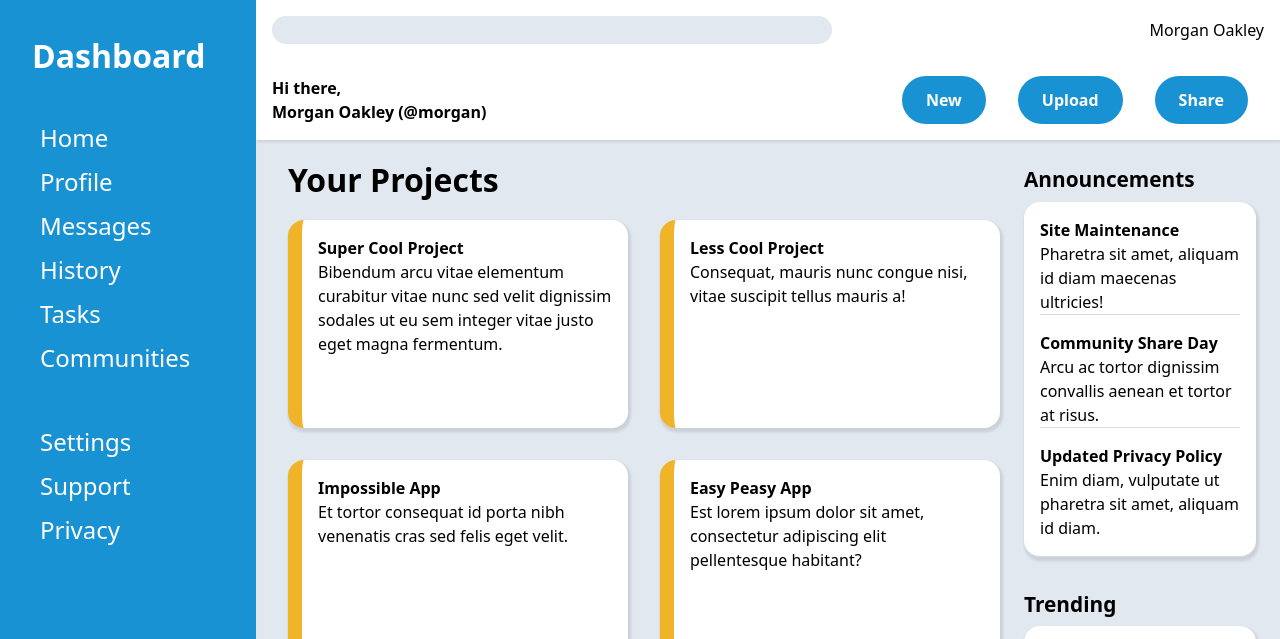
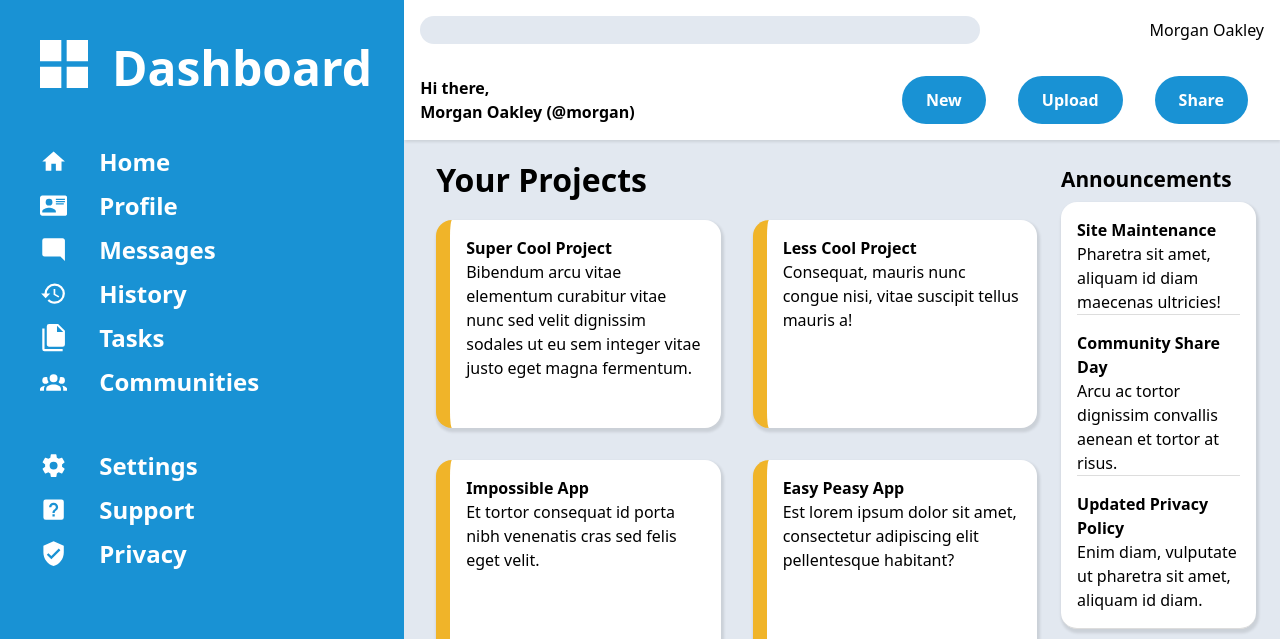
Before and after one commit to LydosSky/admin-dashboard, a plain HTML site: page index.html in a window 1280 px wide. Shown: the top 639 px of the page. Drawn offline with Linux system fonts and the light colour scheme.

Commit message:
sidebar svg icons ----

```diff
--- a/index.html
+++ b/index.html
@@ -9,25 +9,99 @@
   <body>
     <div class="sidebar">
       <div class="logo">
+        <svg xmlns="http://www.w3.org/2000/svg" viewBox="0 0 24 24">
+          <title>view-grid</title>
+          <path d="M3,11H11V3H3M3,21H11V13H3M13,21H21V13H13M13,3V11H21V3" />
+        </svg>
         <p>Dashboard</p>
       </div>
 
       <div class="first-list">
         <ul>
-          <li>Home</li>
-          <li>Profile</li>
-          <li>Messages</li>
-          <li>History</li>
-          <li>Tasks</li>
-          <li>Communities</li>
+          <li>
+            <svg xmlns="http://www.w3.org/2000/svg" viewBox="0 0 24 24">
+              <title>home</title>
+              <path d="M10,20V14H14V20H19V12H22L12,3L2,12H5V20H10Z" />
+            </svg>
+            Home
+          </li>
+          <li>
+            <svg xmlns="http://www.w3.org/2000/svg" viewBox="0 0 24 24">
+              <title>card-account-details</title>
+              <path
+                d="M2,3H22C23.05,3 24,3.95 24,5V19C24,20.05 23.05,21 22,21H2C0.95,21 0,20.05 0,19V5C0,3.95 0.95,3 2,3M14,6V7H22V6H14M14,8V9H21.5L22,9V8H14M14,10V11H21V10H14M8,13.91C6,13.91 2,15 2,17V18H14V17C14,15 10,13.91 8,13.91M8,6A3,3 0 0,0 5,9A3,3 0 0,0 8,12A3,3 0 0,0 11,9A3,3 0 0,0 8,6Z"
+              />
+            </svg>
+            Profile
+          </li>
+          <li>
+            <svg xmlns="http://www.w3.org/2000/svg" viewBox="0 0 24 24">
+              <title>message-reply</title>
+              <path
+                d="M22,4C22,2.89 21.1,2 20,2H4A2,2 0 0,0 2,4V16A2,2 0 0,0 4,18H18L22,22V4Z"
+              />
+            </svg>
+            Messages
+          </li>
+          <li>
+            <svg xmlns="http://www.w3.org/2000/svg" viewBox="0 0 24 24">
+              <title>history</title>
+              <path
+                d="M13.5,8H12V13L16.28,15.54L17,14.33L13.5,12.25V8M13,3A9,9 0 0,0 4,12H1L4.96,16.03L9,12H6A7,7 0 0,1 13,5A7,7 0 0,1 20,12A7,7 0 0,1 13,19C11.07,19 9.32,18.21 8.06,16.94L6.64,18.36C8.27,20 10.5,21 13,21A9,9 0 0,0 22,12A9,9 0 0,0 13,3"
+              />
+            </svg>
+            History
+          </li>
+          <li>
+            <svg xmlns="http://www.w3.org/2000/svg" viewBox="0 0 24 24">
+              <title>file-multiple</title>
+              <path
+                d="M15,7H20.5L15,1.5V7M8,0H16L22,6V18A2,2 0 0,1 20,20H8C6.89,20 6,19.1 6,18V2A2,2 0 0,1 8,0M4,4V22H20V24H4A2,2 0 0,1 2,22V4H4Z"
+              />
+            </svg>
+            Tasks
+          </li>
+          <li>
+            <svg xmlns="http://www.w3.org/2000/svg" viewBox="0 0 24 24">
+              <title>account-group</title>
+              <path
+                d="M12,5.5A3.5,3.5 0 0,1 15.5,9A3.5,3.5 0 0,1 12,12.5A3.5,3.5 0 0,1 8.5,9A3.5,3.5 0 0,1 12,5.5M5,8C5.56,8 6.08,8.15 6.53,8.42C6.38,9.85 6.8,11.27 7.66,12.38C7.16,13.34 6.16,14 5,14A3,3 0 0,1 2,11A3,3 0 0,1 5,8M19,8A3,3 0 0,1 22,11A3,3 0 0,1 19,14C17.84,14 16.84,13.34 16.34,12.38C17.2,11.27 17.62,9.85 17.47,8.42C17.92,8.15 18.44,8 19,8M5.5,18.25C5.5,16.18 8.41,14.5 12,14.5C15.59,14.5 18.5,16.18 18.5,18.25V20H5.5V18.25M0,20V18.5C0,17.11 1.89,15.94 4.45,15.6C3.86,16.28 3.5,17.22 3.5,18.25V20H0M24,20H20.5V18.25C20.5,17.22 20.14,16.28 19.55,15.6C22.11,15.94 24,17.11 24,18.5V20Z"
+              />
+            </svg>
+            Communities
+          </li>
         </ul>
       </div>
 
       <div class="second-list">
         <ul>
-          <li>Settings</li>
-          <li>Support</li>
-          <li>Privacy</li>
+          <li>
+            <svg xmlns="http://www.w3.org/2000/svg" viewBox="0 0 24 24">
+              <title>cog</title>
+              <path
+                d="M12,15.5A3.5,3.5 0 0,1 8.5,12A3.5,3.5 0 0,1 12,8.5A3.5,3.5 0 0,1 15.5,12A3.5,3.5 0 0,1 12,15.5M19.43,12.97C19.47,12.65 19.5,12.33 19.5,12C19.5,11.67 19.47,11.34 19.43,11L21.54,9.37C21.73,9.22 21.78,8.95 21.66,8.73L19.66,5.27C19.54,5.05 19.27,4.96 19.05,5.05L16.56,6.05C16.04,5.66 15.5,5.32 14.87,5.07L14.5,2.42C14.46,2.18 14.25,2 14,2H10C9.75,2 9.54,2.18 9.5,2.42L9.13,5.07C8.5,5.32 7.96,5.66 7.44,6.05L4.95,5.05C4.73,4.96 4.46,5.05 4.34,5.27L2.34,8.73C2.21,8.95 2.27,9.22 2.46,9.37L4.57,11C4.53,11.34 4.5,11.67 4.5,12C4.5,12.33 4.53,12.65 4.57,12.97L2.46,14.63C2.27,14.78 2.21,15.05 2.34,15.27L4.34,18.73C4.46,18.95 4.73,19.03 4.95,18.95L7.44,17.94C7.96,18.34 8.5,18.68 9.13,18.93L9.5,21.58C9.54,21.82 9.75,22 10,22H14C14.25,22 14.46,21.82 14.5,21.58L14.87,18.93C15.5,18.67 16.04,18.34 16.56,17.94L19.05,18.95C19.27,19.03 19.54,18.95 19.66,18.73L21.66,15.27C21.78,15.05 21.73,14.78 21.54,14.63L19.43,12.97Z"
+              />
+            </svg>
+            Settings
+          </li>
+          <li>
+            <svg xmlns="http://www.w3.org/2000/svg" viewBox="0 0 24 24">
+              <title>help-box</title>
+              <path
+                d="M11,18H13V16H11V18M12,6A4,4 0 0,0 8,10H10A2,2 0 0,1 12,8A2,2 0 0,1 14,10C14,12 11,11.75 11,15H13C13,12.75 16,12.5 16,10A4,4 0 0,0 12,6M5,3H19A2,2 0 0,1 21,5V19A2,2 0 0,1 19,21H5A2,2 0 0,1 3,19V5A2,2 0 0,1 5,3Z"
+              />
+            </svg>
+            Support
+          </li>
+          <li>
+            <svg xmlns="http://www.w3.org/2000/svg" viewBox="0 0 24 24">
+              <title>shield-check</title>
+              <path
+                d="M10,17L6,13L7.41,11.59L10,14.17L16.59,7.58L18,9M12,1L3,5V11C3,16.55 6.84,21.74 12,23C17.16,21.74 21,16.55 21,11V5L12,1Z"
+              />
+            </svg>
+            Privacy
+          </li>
         </ul>
       </div>
     </div>
--- a/styles.css
+++ b/styles.css
@@ -51,6 +51,10 @@ body {
   grid-template-rows: 1fr 5fr;
 }
 
+body svg {
+  fill: #ffffff;
+}
+
 /* SIDEBAR =============================================================== */
 .sidebar {
   grid-column: 1 / 2;
@@ -61,8 +65,16 @@ body {
 
 .logo {
   padding: 2rem;
-  font-size: 2rem;
+  font-size: 3rem;
   font-weight: bold;
+  display: flex;
+  gap: 1rem;
+}
+
+.logo svg {
+  fill: #ffffff;
+  width: 4rem;
+  height: 4rem;
 }
 
 .first-list ul li,
@@ -70,10 +82,23 @@ body {
   list-style: none;
   font-size: 1.5rem;
   margin: 0.5rem 0;
+  font-weight: 600;
 }
 
 .second-list {
   margin: 3rem 0;
+}
+
+.second-list svg,
+.first-list svg {
+  width: 1.7rem;
+}
+
+.second-list ul li,
+.first-list ul li {
+  display: flex;
+  align-items: center;
+  gap: 2rem;
 }
 
 /* ======================================================================= */
```
